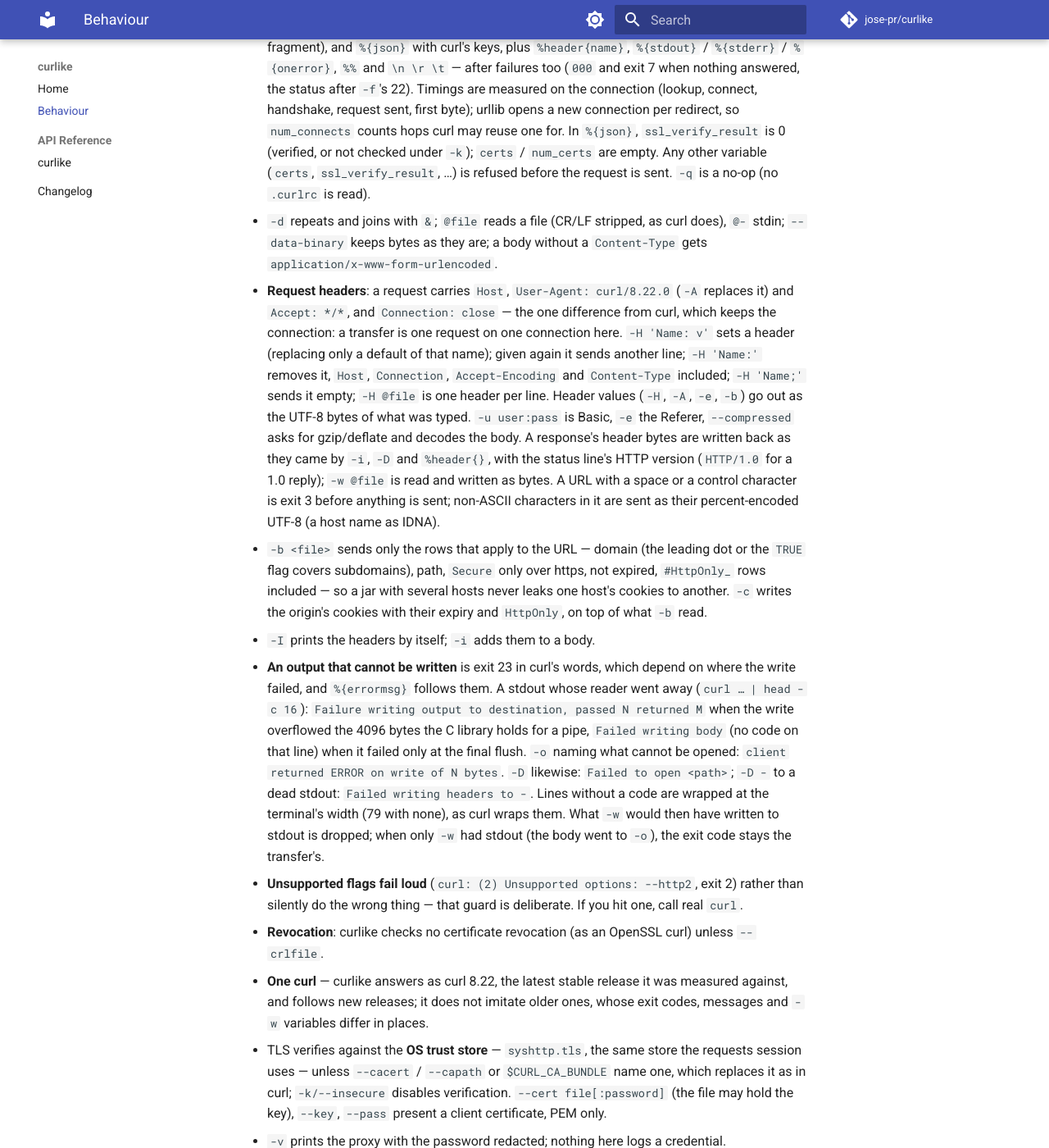
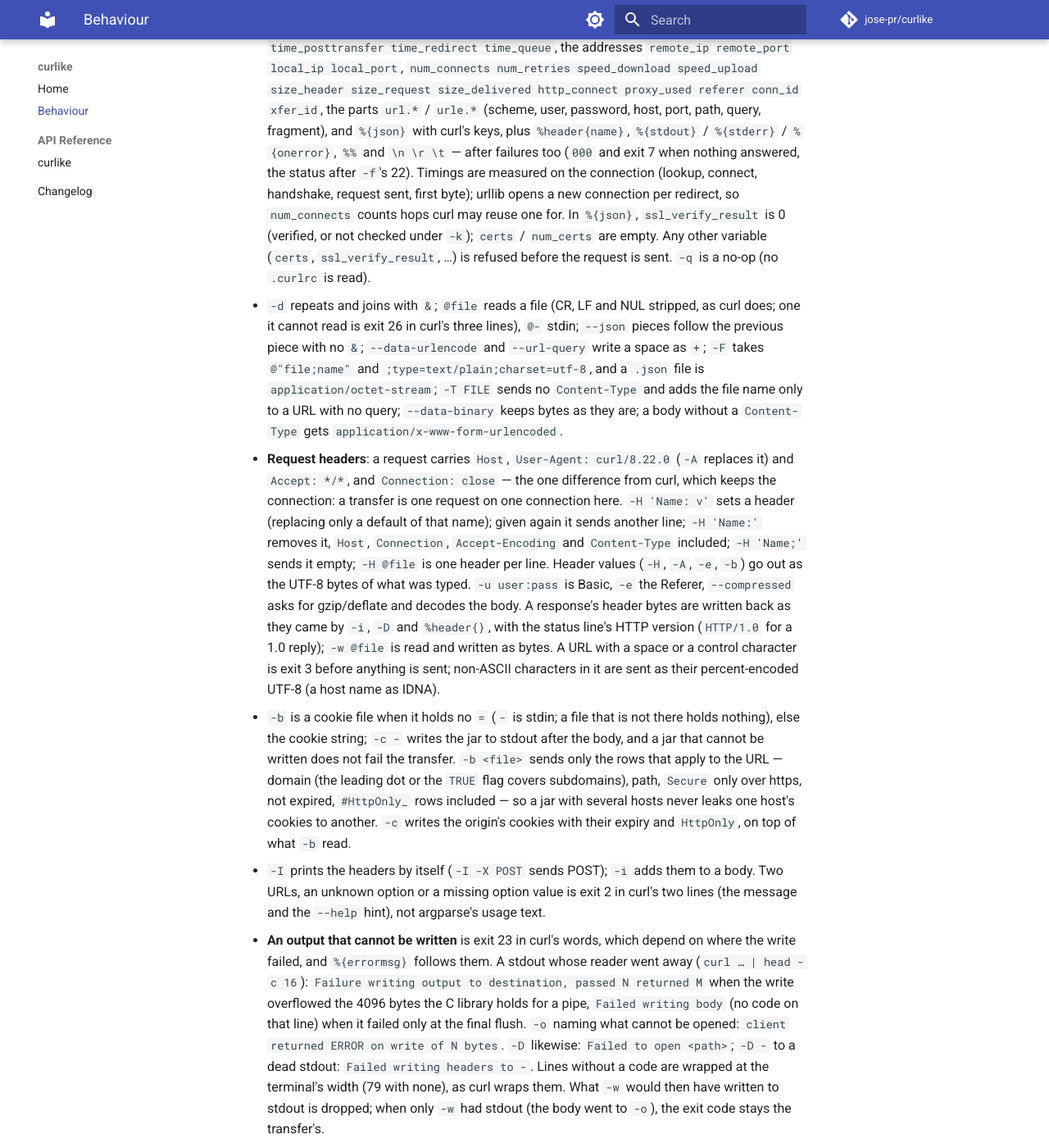
Before and after one commit to jose-pr/curlike, an MkDocs documentation site: the page built from docs/behaviour.md, in a window 1280 px wide and 1400 px high, scrolled down 4708 px. Shown: the whole window at 82% size. Built offline with MkDocs 1.6.1 and Material for MkDocs 9.7.7, drawn with Linux system fonts in a browser that asks for light colours; comment, search, counter and statistics services are not loaded; some of the changed text lies outside the part shown.

Commit message:
docs: output files, cookie arguments, bodies and usage errors; version 0.1.0.dev14

```diff
--- a/docs/behaviour.md
+++ b/docs/behaviour.md
@@ -76,8 +76,12 @@
     curlike cannot answer is the response. `-n` without a netrc is exit 26.
   - **Downloads**: `-C -` resumes from the file's size (a server ignoring the
     range is exit 33, a 416 means already complete); `-J` takes the
-    `Content-Disposition` name without its directories and never overwrites
-    (exit 23); `-R` sets the mtime from `Last-Modified`; `-z DATE|FILE` (`-z
+    `Content-Disposition` `filename=` (at a parameter's start) without its
+    directories, as a Windows name curl would make it (`:<>"|?*` become `_`,
+    a device name like `CON` gets a `_`), and never overwrites (exit 23); `-O`
+    with no name in the URL writes the last non-empty path segment, else
+    `curl_response`; `--etag-save` is created before the transfer (26, "no
+    transfer performed", when it cannot be); `-R` sets the mtime from `Last-Modified`; `-z DATE|FILE` (`-z
     -DATE`: unmodified since) and `--etag-compare` make the request conditional,
     and an unmet condition or a 304 writes no file; `--no-clobber` writes
     `name.1`..`name.100`; `--max-filesize` over the limit is exit 63 (by
@@ -220,8 +224,13 @@
     `-k`); `certs` / `num_certs` are empty. Any other variable (`certs`,
     `ssl_verify_result`, …) is refused before the request is sent. `-q` is a
     no-op (no `.curlrc` is read).
-  - `-d` repeats and joins with `&`; `@file` reads a file (CR/LF stripped, as
-    curl does), `@-` stdin; `--data-binary` keeps bytes as they are; a body
+  - `-d` repeats and joins with `&`; `@file` reads a file (CR, LF and NUL stripped,
+    as curl does; one it cannot read is exit 26 in curl's three lines), `@-`
+    stdin; `--json` pieces follow the previous piece with no `&`; `--data-urlencode`
+    and `--url-query` write a space as `+`; `-F` takes `@"file;name"` and
+    `;type=text/plain;charset=utf-8`, and a `.json` file is
+    `application/octet-stream`; `-T FILE` sends no `Content-Type` and adds the
+    file name only to a URL with no query; `--data-binary` keeps bytes as they are; a body
     without a `Content-Type` gets `application/x-www-form-urlencoded`.
   - **Request headers**: a request carries `Host`, `User-Agent: curl/8.22.0`
     (`-A` replaces it) and `Accept: */*`, and `Connection: close` — the one
@@ -238,12 +247,18 @@
     written as bytes. A URL with a space or a control character is exit 3
     before anything is sent; non-ASCII characters in it are sent as their
     percent-encoded UTF-8 (a host name as IDNA).
-  - `-b <file>` sends only the rows that apply to the URL — domain (the leading
+  - `-b` is a cookie file when it holds no `=` (`-` is stdin; a file that is
+    not there holds nothing), else the cookie string; `-c -` writes the jar to
+    stdout after the body, and a jar that cannot be written does not fail the
+    transfer. `-b <file>` sends only the rows that apply to the URL — domain (the leading
     dot or the `TRUE` flag covers subdomains), path, `Secure` only over https,
     not expired, `#HttpOnly_` rows included — so a jar with several hosts never
     leaks one host's cookies to another. `-c` writes the origin's cookies with
     their expiry and `HttpOnly`, on top of what `-b` read.
-  - `-I` prints the headers by itself; `-i` adds them to a body.
+  - `-I` prints the headers by itself (`-I -X POST` sends POST); `-i` adds them
+    to a body. Two URLs, an unknown option or a missing option value is exit 2
+    in curl's two lines (the message and the `--help` hint), not argparse's
+    usage text.
   - **An output that cannot be written** is exit 23 in curl's words, which
     depend on where the write failed, and `%{errormsg}` follows them. A stdout
     whose reader went away (`curl … | head -c 16`): `Failure writing output to
--- a/pyproject.toml
+++ b/pyproject.toml
@@ -5,7 +5,7 @@
 
 [project]
 name = "curlike"
-version = "0.1.0.dev13"
+version = "0.1.0.dev14"
 authors = [{ name = "jose-pr", email = "jose-pr@coqui.dev" }]
 description = "A drop-in curl: the real curl when there is one, with syshttp's proxy and hooks applied, else a curl-compatible command over the standard library"
 readme = "README.md"
```
Also changed, not shown: CHANGELOG.md (+18 -0 lines).
